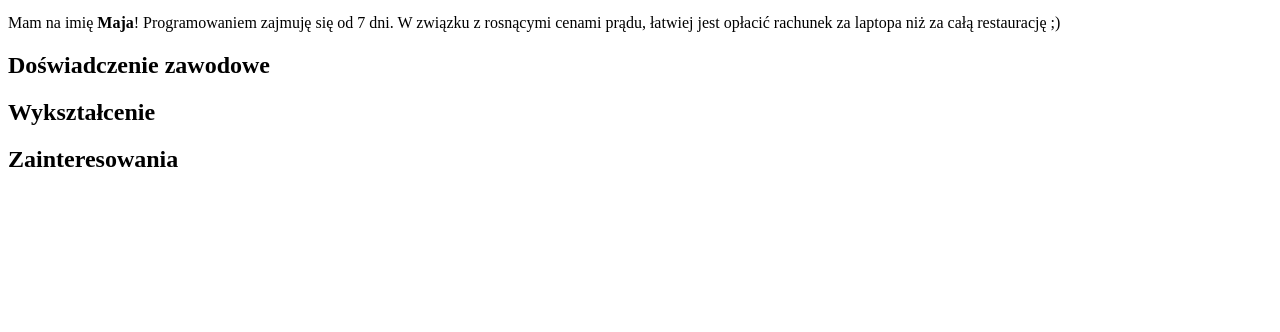
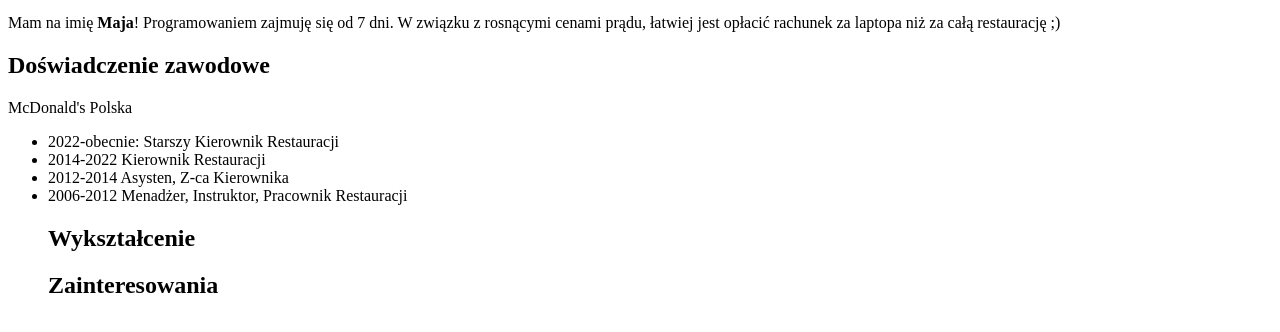
Before and after one commit to maja-karwacka-frank/cv, a plain HTML site: page index.html in a window 1280 px wide. Shown: the part 100-432 px from the top of the page. Drawn offline with Linux system fonts and the light colour scheme.

Commit message:
Add job experience to CV in index.html

```diff
--- a/index.html
+++ b/index.html
@@ -15,6 +15,13 @@
 			niż za całą restaurację ;)
 		</p>
         <h2>Doświadczenie zawodowe</h2>
+		<p>McDonald's Polska</p>
+		<ul>
+			<li>2022-obecnie: Starszy Kierownik Restauracji</li>
+		<li>2014-2022 Kierownik Restauracji</li>
+		<li>2012-2014 Asysten, Z-ca Kierownika</li>
+		<li>2006-2012 Menadżer, Instruktor, Pracownik Restauracji</li>
+
         <h2>Wykształcenie</h2>
         <h2>Zainteresowania</h2>
 	</body>
```
